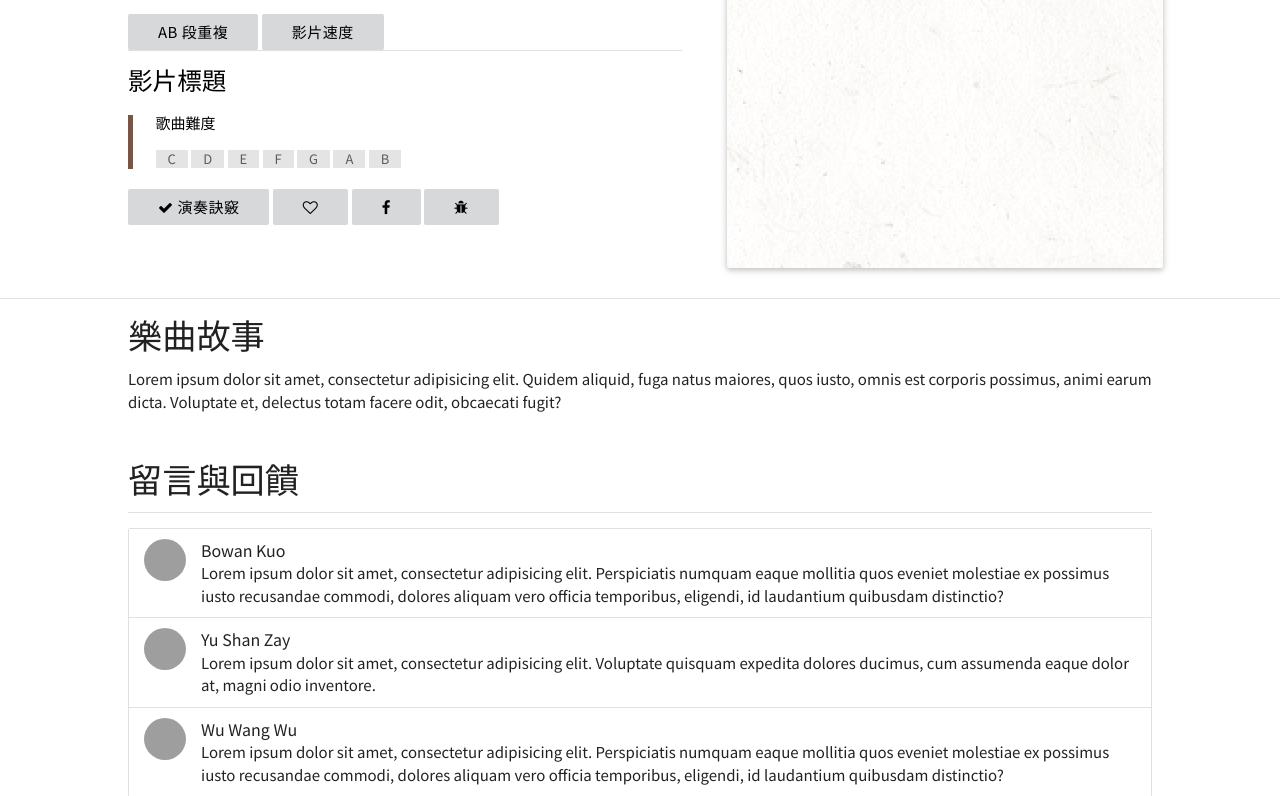
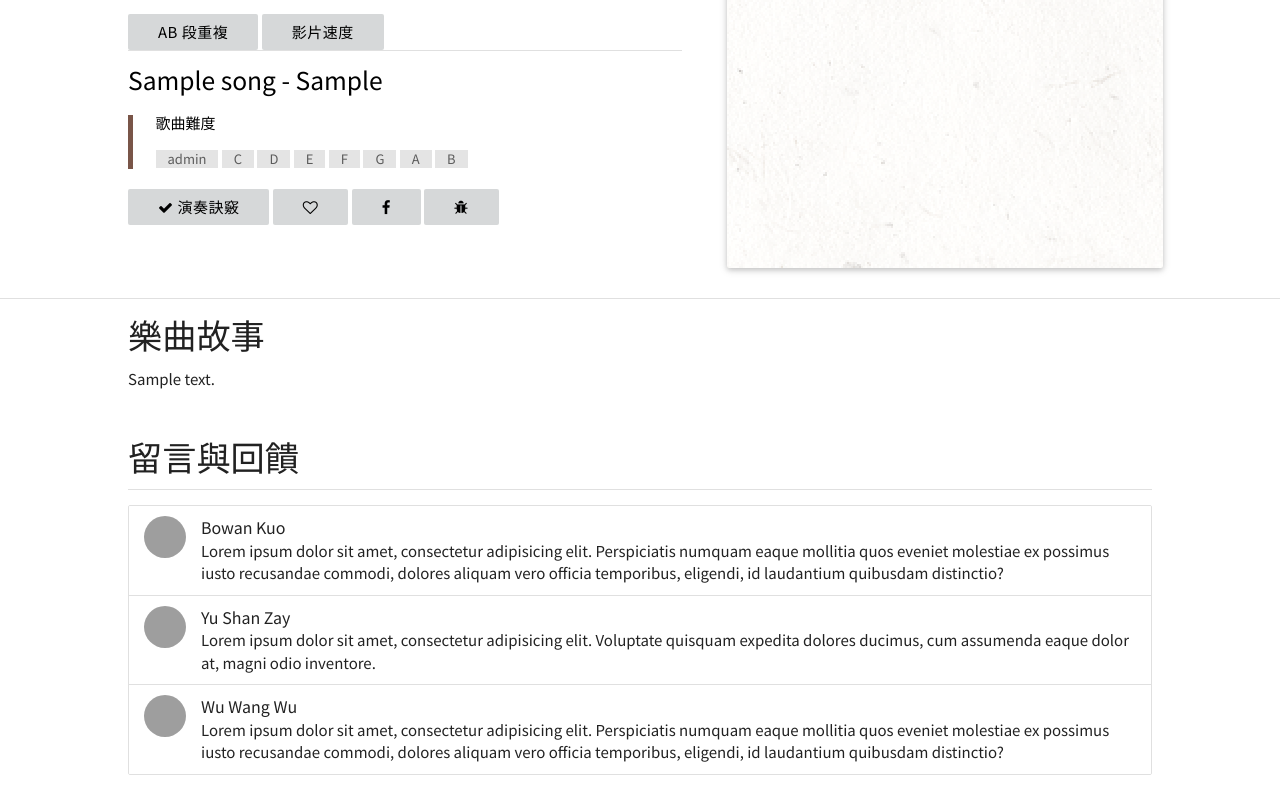
Before and after one commit to WanLinLin/Notebox, a Django app: page /notebox/player/1 in a window 1280 px wide. Shown: the part 407-1203 px from the top of the page. Run offline with Django 3.2, Linux system fonts and the light colour scheme; tables that the repository leaves empty hold one stand-in row (values such as "Sample post"); grey boxes labelled with a size stand in for pictures from a placeholder-image service; parts of the project's set-up code (start-up, migrations or seed data) failed here and were passed over; some libraries are stand-ins or nearby versions; grey boxes are pictures that could not be loaded.

Commit message:
Prototype beta

```diff
--- a/django_notebox/catear/notebox/templates/notebox/overview.html
+++ b/django_notebox/catear/notebox/templates/notebox/overview.html
@@ -76,7 +76,7 @@
 						<img class="activator" src="{{ music.img }}">
 					</div>
 					<div class="card-content">
-						<a href="/notebox/player/{{ music.playerid }}" class="card-title activator grey-text text-darken-3">
+						<a href="/notebox/player/{{ music.song_id }}" class="card-title activator grey-text text-darken-3">
 							{{ music.title }}
 						</a>
 						<p class="grey-text text-darken-1">
@@ -110,7 +110,7 @@
 						<img class="activator" src="{{ music.img }}">
 					</div>
 					<div class="card-content">
-						<a href="/notebox/player/{{ music.playerid }}" class="card-title activator grey-text text-darken-3">
+						<a href="/notebox/player/{{ music.song_id }}" class="card-title activator grey-text text-darken-3">
 							{{ music.title }}
 						</a>
 						<p class="grey-text text-darken-1">
--- a/django_notebox/catear/notebox/templates/notebox/player.html
+++ b/django_notebox/catear/notebox/templates/notebox/player.html
@@ -35,7 +35,7 @@
 					<div class="col s7 white-text mao-video-info">
 						<div class="section">
 							<div class="video-container">
-								<iframe width="420" height="315" src="https://www.youtube.com/embed/q6EoRBvdVPQ" frameborder="0" allowfullscreen></iframe>
+								<iframe width="420" height="315" src="https://www.youtube.com/embed/{{ song_yt_id }}" frameborder="0" allowfullscreen></iframe>
 							</div>
 						</div>
 						<a class="btn mao-simple-btn">AB 段重複</a>
@@ -44,10 +44,11 @@
 						<div class="divider"></div>
 						<div class="section">
 							<!-- Info below -->
-							<h5 style="display: inline;">影片標題</h5>
+							<h5 style="display: inline;">{{ title }} - {{ artist }}</h5>
 							<blockquote class="mao-blockquote">
 								<h6>歌曲難度</h6>
 								<p>
+									<div class="chip mao-chip">{{ level }}</div>
 									<div class="chip mao-chip">C</div>
 									<div class="chip mao-chip">D</div>
 									<div class="chip mao-chip">E</div>
@@ -77,6 +78,10 @@
 							</div>
 							<!-- Tab content -->
 							<div id="type1_note" class="col s12 mao-tab-content">
+								{% comment %}
+								Insert note here
+								{% endcomment %}
+								{{ note }}
 								<canvas id="mao-music-sheet" width="600" height="200"></canvas>
 							</div>
 							<div id="type2_note" class="col s12 mao-tab-content">
@@ -109,7 +114,7 @@
 		<div class="container">
 			<!-- Description -->
 			<h4>樂曲故事</h4>
-			<p>Lorem ipsum dolor sit amet, consectetur adipisicing elit. Quidem aliquid, fuga natus maiores, quos iusto, omnis est corporis possimus, animi earum dicta. Voluptate et, delectus totam facere odit, obcaecati fugit?</p>
+			<p>{{ desc }}</p>
 		</div>
 		<!--====  End of Video more info  ====-->
 
--- a/django_notebox/catear/notebox/urls.py
+++ b/django_notebox/catear/notebox/urls.py
@@ -6,7 +6,7 @@ from . import views
 urlpatterns = [
     url(r'^$', views.index),
     url(r'^overview/', views.overview),
-    url(r'^player/', views.player),
+    url(r'^player/(?P<song_id>\d+)', views.player),
     url(r'^account/$', views.account),
     url(r'^account/favorite/$', views.favorite),
     url(r'^account/logout/$', views.logout),
--- a/django_notebox/catear/notebox/views.py
+++ b/django_notebox/catear/notebox/views.py
@@ -4,6 +4,7 @@ from django.contrib.auth import logout as django_logout
 from django.contrib.staticfiles.templatetags.staticfiles import static
 from django.contrib.auth.decorators import login_required
 from .forms import RegistrationForm, LoginForm
+from .models import Song
 
 """
 /*===========================================
@@ -58,6 +59,12 @@ def index(request):
         return render(request, 'notebox/index.html', context)
 
 def overview(request):
+    # Get song data
+    songs = Song.objects.all()
+    songs_list = [{'title':i.title, 'desc':i.desc, 'img':i.song_img_url, 'song_id':i.id} for i in songs]
+    print(songs_list)
+
+
     if not request.user.is_authenticated():
         # Check form
         form_result = form_checker(request)
@@ -70,22 +77,17 @@ def overview(request):
         context['popular'] = []
 
         # Latest (test)
-        context['latest'].extend([
-            {'title': 'D小調第九號交響曲', 'desc': '作曲家: 貝多芬/1770/1827\n演奏者: 阿姆斯壯 女高音 雷諾茲 次女高音 雪利—奎克 男低音 提爾 男高音 朱里尼 指揮 倫敦交響', 'img': static('notebox/images/main-bg1.jpg'), 'playerid': '12345'},
-            {'title': 'D小調第九號交響曲', 'desc': '作曲家: 貝多芬/1770/1827\n演奏者: 阿姆斯壯 女高音 雷諾茲 次女高音 雪利—奎克 男低音 提爾 男高音 朱里尼 指揮 倫敦交響', 'img': static('notebox/images/main-bg1.jpg'), 'playerid': '12345'},
-            {'title': 'D小調第九號交響曲', 'desc': '作曲家: 貝多芬/1770/1827\n演奏者: 阿姆斯壯 女高音 雷諾茲 次女高音 雪利—奎克 男低音 提爾 男高音 朱里尼 指揮 倫敦交響', 'img': static('notebox/images/main-bg1.jpg'), 'playerid': '12345'},
-            {'title': 'D小調第九號交響曲', 'desc': '作曲家: 貝多芬/1770/1827\n演奏者: 阿姆斯壯 女高音 雷諾茲 次女高音 雪利—奎克 男低音 提爾 男高音 朱里尼 指揮 倫敦交響', 'img': static('notebox/images/main-bg1.jpg'), 'playerid': '12345'},
-        ])
+        context['latest'].extend(songs_list)
         # Popular (test)
         context['popular'].extend([
-            {'title': 'D小調第九號交響曲', 'desc': '作曲家: 貝多芬/1770/1827\n演奏者: 阿姆斯壯 女高音 雷諾茲 次女高音 雪利—奎克 男低音 提爾 男高音 朱里尼 指揮 倫敦交響', 'img': static('notebox/images/main-bg2.jpg'), 'playerid': '12345'},
-            {'title': 'D小調第九號交響曲', 'desc': '作曲家: 貝多芬/1770/1827\n演奏者: 阿姆斯壯 女高音 雷諾茲 次女高音 雪利—奎克 男低音 提爾 男高音 朱里尼 指揮 倫敦交響', 'img': static('notebox/images/main-bg2.jpg'), 'playerid': '12345'},
-            {'title': 'D小調第九號交響曲', 'desc': '作曲家: 貝多芬/1770/1827\n演奏者: 阿姆斯壯 女高音 雷諾茲 次女高音 雪利—奎克 男低音 提爾 男高音 朱里尼 指揮 倫敦交響', 'img': static('notebox/images/main-bg2.jpg'), 'playerid': '12345'},
-            {'title': 'D小調第九號交響曲', 'desc': '作曲家: 貝多芬/1770/1827\n演奏者: 阿姆斯壯 女高音 雷諾茲 次女高音 雪利—奎克 男低音 提爾 男高音 朱里尼 指揮 倫敦交響', 'img': static('notebox/images/main-bg2.jpg'), 'playerid': '12345'},
-            {'title': 'D小調第九號交響曲', 'desc': '作曲家: 貝多芬/1770/1827\n演奏者: 阿姆斯壯 女高音 雷諾茲 次女高音 雪利—奎克 男低音 提爾 男高音 朱里尼 指揮 倫敦交響', 'img': static('notebox/images/main-bg2.jpg'), 'playerid': '12345'},
-            {'title': 'D小調第九號交響曲', 'desc': '作曲家: 貝多芬/1770/1827\n演奏者: 阿姆斯壯 女高音 雷諾茲 次女高音 雪利—奎克 男低音 提爾 男高音 朱里尼 指揮 倫敦交響', 'img': static('notebox/images/main-bg2.jpg'), 'playerid': '12345'},
-            {'title': 'D小調第九號交響曲', 'desc': '作曲家: 貝多芬/1770/1827\n演奏者: 阿姆斯壯 女高音 雷諾茲 次女高音 雪利—奎克 男低音 提爾 男高音 朱里尼 指揮 倫敦交響', 'img': static('notebox/images/main-bg2.jpg'), 'playerid': '12345'},
-            {'title': 'D小調第九號交響曲', 'desc': '作曲家: 貝多芬/1770/1827\n演奏者: 阿姆斯壯 女高音 雷諾茲 次女高音 雪利—奎克 男低音 提爾 男高音 朱里尼 指揮 倫敦交響', 'img': static('notebox/images/main-bg2.jpg'), 'playerid': '12345'},
+            {'title': 'D小調第九號交響曲', 'desc': '作曲家: 貝多芬/1770/1827\n演奏者: 阿姆斯壯 女高音 雷諾茲 次女高音 雪利—奎克 男低音 提爾 男高音 朱里尼 指揮 倫敦交響', 'img': static('notebox/images/main-bg2.jpg'), 'song_id': '12345'},
+            {'title': 'D小調第九號交響曲', 'desc': '作曲家: 貝多芬/1770/1827\n演奏者: 阿姆斯壯 女高音 雷諾茲 次女高音 雪利—奎克 男低音 提爾 男高音 朱里尼 指揮 倫敦交響', 'img': static('notebox/images/main-bg2.jpg'), 'song_id': '12345'},
+            {'title': 'D小調第九號交響曲', 'desc': '作曲家: 貝多芬/1770/1827\n演奏者: 阿姆斯壯 女高音 雷諾茲 次女高音 雪利—奎克 男低音 提爾 男高音 朱里尼 指揮 倫敦交響', 'img': static('notebox/images/main-bg2.jpg'), 'song_id': '12345'},
+            {'title': 'D小調第九號交響曲', 'desc': '作曲家: 貝多芬/1770/1827\n演奏者: 阿姆斯壯 女高音 雷諾茲 次女高音 雪利—奎克 男低音 提爾 男高音 朱里尼 指揮 倫敦交響', 'img': static('notebox/images/main-bg2.jpg'), 'song_id': '12345'},
+            {'title': 'D小調第九號交響曲', 'desc': '作曲家: 貝多芬/1770/1827\n演奏者: 阿姆斯壯 女高音 雷諾茲 次女高音 雪利—奎克 男低音 提爾 男高音 朱里尼 指揮 倫敦交響', 'img': static('notebox/images/main-bg2.jpg'), 'song_id': '12345'},
+            {'title': 'D小調第九號交響曲', 'desc': '作曲家: 貝多芬/1770/1827\n演奏者: 阿姆斯壯 女高音 雷諾茲 次女高音 雪利—奎克 男低音 提爾 男高音 朱里尼 指揮 倫敦交響', 'img': static('notebox/images/main-bg2.jpg'), 'song_id': '12345'},
+            {'title': 'D小調第九號交響曲', 'desc': '作曲家: 貝多芬/1770/1827\n演奏者: 阿姆斯壯 女高音 雷諾茲 次女高音 雪利—奎克 男低音 提爾 男高音 朱里尼 指揮 倫敦交響', 'img': static('notebox/images/main-bg2.jpg'), 'song_id': '12345'},
+            {'title': 'D小調第九號交響曲', 'desc': '作曲家: 貝多芬/1770/1827\n演奏者: 阿姆斯壯 女高音 雷諾茲 次女高音 雪利—奎克 男低音 提爾 男高音 朱里尼 指揮 倫敦交響', 'img': static('notebox/images/main-bg2.jpg'), 'song_id': '12345'},
         ])
         return render(request, 'notebox/overview.html', context)
     else:
@@ -95,22 +97,17 @@ def overview(request):
         context['popular'] = []
 
         # Latest (test)
-        context['latest'].extend([
-            {'title': 'D小調第九號交響曲', 'desc': '作曲家: 貝多芬/1770/1827\n演奏者: 阿姆斯壯 女高音 雷諾茲 次女高音 雪利—奎克 男低音 提爾 男高音 朱里尼 指揮 倫敦交響', 'img': static('notebox/images/main-bg1.jpg'), 'playerid': '12345'},
-            {'title': 'D小調第九號交響曲', 'desc': '作曲家: 貝多芬/1770/1827\n演奏者: 阿姆斯壯 女高音 雷諾茲 次女高音 雪利—奎克 男低音 提爾 男高音 朱里尼 指揮 倫敦交響', 'img': static('notebox/images/main-bg1.jpg'), 'playerid': '12345'},
-            {'title': 'D小調第九號交響曲', 'desc': '作曲家: 貝多芬/1770/1827\n演奏者: 阿姆斯壯 女高音 雷諾茲 次女高音 雪利—奎克 男低音 提爾 男高音 朱里尼 指揮 倫敦交響', 'img': static('notebox/images/main-bg1.jpg'), 'playerid': '12345'},
-            {'title': 'D小調第九號交響曲', 'desc': '作曲家: 貝多芬/1770/1827\n演奏者: 阿姆斯壯 女高音 雷諾茲 次女高音 雪利—奎克 男低音 提爾 男高音 朱里尼 指揮 倫敦交響', 'img': static('notebox/images/main-bg1.jpg'), 'playerid': '12345'},
-        ])
+        context['latest'].extend(songs_list)
         # Popular (test)
         context['popular'].extend([
-            {'title': 'D小調第九號交響曲', 'desc': '作曲家: 貝多芬/1770/1827\n演奏者: 阿姆斯壯 女高音 雷諾茲 次女高音 雪利—奎克 男低音 提爾 男高音 朱里尼 指揮 倫敦交響', 'img': static('notebox/images/main-bg2.jpg'), 'playerid': '12345'},
-            {'title': 'D小調第九號交響曲', 'desc': '作曲家: 貝多芬/1770/1827\n演奏者: 阿姆斯壯 女高音 雷諾茲 次女高音 雪利—奎克 男低音 提爾 男高音 朱里尼 指揮 倫敦交響', 'img': static('notebox/images/main-bg2.jpg'), 'playerid': '12345'},
-            {'title': 'D小調第九號交響曲', 'desc': '作曲家: 貝多芬/1770/1827\n演奏者: 阿姆斯壯 女高音 雷諾茲 次女高音 雪利—奎克 男低音 提爾 男高音 朱里尼 指揮 倫敦交響', 'img': static('notebox/images/main-bg2.jpg'), 'playerid': '12345'},
-            {'title': 'D小調第九號交響曲', 'desc': '作曲家: 貝多芬/1770/1827\n演奏者: 阿姆斯壯 女高音 雷諾茲 次女高音 雪利—奎克 男低音 提爾 男高音 朱里尼 指揮 倫敦交響', 'img': static('notebox/images/main-bg2.jpg'), 'playerid': '12345'},
-            {'title': 'D小調第九號交響曲', 'desc': '作曲家: 貝多芬/1770/1827\n演奏者: 阿姆斯壯 女高音 雷諾茲 次女高音 雪利—奎克 男低音 提爾 男高音 朱里尼 指揮 倫敦交響', 'img': static('notebox/images/main-bg2.jpg'), 'playerid': '12345'},
-            {'title': 'D小調第九號交響曲', 'desc': '作曲家: 貝多芬/1770/1827\n演奏者: 阿姆斯壯 女高音 雷諾茲 次女高音 雪利—奎克 男低音 提爾 男高音 朱里尼 指揮 倫敦交響', 'img': static('notebox/images/main-bg2.jpg'), 'playerid': '12345'},
-            {'title': 'D小調第九號交響曲', 'desc': '作曲家: 貝多芬/1770/1827\n演奏者: 阿姆斯壯 女高音 雷諾茲 次女高音 雪利—奎克 男低音 提爾 男高音 朱里尼 指揮 倫敦交響', 'img': static('notebox/images/main-bg2.jpg'), 'playerid': '12345'},
-            {'title': 'D小調第九號交響曲', 'desc': '作曲家: 貝多芬/1770/1827\n演奏者: 阿姆斯壯 女高音 雷諾茲 次女高音 雪利—奎克 男低音 提爾 男高音 朱里尼 指揮 倫敦交響', 'img': static('notebox/images/main-bg2.jpg'), 'playerid': '12345'},
+            {'title': 'D小調第九號交響曲', 'desc': '作曲家: 貝多芬/1770/1827\n演奏者: 阿姆斯壯 女高音 雷諾茲 次女高音 雪利—奎克 男低音 提爾 男高音 朱里尼 指揮 倫敦交響', 'img': static('notebox/images/main-bg2.jpg'), 'song_id': '12345'},
+            {'title': 'D小調第九號交響曲', 'desc': '作曲家: 貝多芬/1770/1827\n演奏者: 阿姆斯壯 女高音 雷諾茲 次女高音 雪利—奎克 男低音 提爾 男高音 朱里尼 指揮 倫敦交響', 'img': static('notebox/images/main-bg2.jpg'), 'song_id': '12345'},
+            {'title': 'D小調第九號交響曲', 'desc': '作曲家: 貝多芬/1770/1827\n演奏者: 阿姆斯壯 女高音 雷諾茲 次女高音 雪利—奎克 男低音 提爾 男高音 朱里尼 指揮 倫敦交響', 'img': static('notebox/images/main-bg2.jpg'), 'song_id': '12345'},
+            {'title': 'D小調第九號交響曲', 'desc': '作曲家: 貝多芬/1770/1827\n演奏者: 阿姆斯壯 女高音 雷諾茲 次女高音 雪利—奎克 男低音 提爾 男高音 朱里尼 指揮 倫敦交響', 'img': static('notebox/images/main-bg2.jpg'), 'song_id': '12345'},
+            {'title': 'D小調第九號交響曲', 'desc': '作曲家: 貝多芬/1770/1827\n演奏者: 阿姆斯壯 女高音 雷諾茲 次女高音 雪利—奎克 男低音 提爾 男高音 朱里尼 指揮 倫敦交響', 'img': static('notebox/images/main-bg2.jpg'), 'song_id': '12345'},
+            {'title': 'D小調第九號交響曲', 'desc': '作曲家: 貝多芬/1770/1827\n演奏者: 阿姆斯壯 女高音 雷諾茲 次女高音 雪利—奎克 男低音 提爾 男高音 朱里尼 指揮 倫敦交響', 'img': static('notebox/images/main-bg2.jpg'), 'song_id': '12345'},
+            {'title': 'D小調第九號交響曲', 'desc': '作曲家: 貝多芬/1770/1827\n演奏者: 阿姆斯壯 女高音 雷諾茲 次女高音 雪利—奎克 男低音 提爾 男高音 朱里尼 指揮 倫敦交響', 'img': static('notebox/images/main-bg2.jpg'), 'song_id': '12345'},
+            {'title': 'D小調第九號交響曲', 'desc': '作曲家: 貝多芬/1770/1827\n演奏者: 阿姆斯壯 女高音 雷諾茲 次女高音 雪利—奎克 男低音 提爾 男高音 朱里尼 指揮 倫敦交響', 'img': static('notebox/images/main-bg2.jpg'), 'song_id': '12345'},
         ])
         return render(request, 'notebox/overview.html', context)
 
@@ -122,7 +119,15 @@ def account(request):
 def favorite(request):
     return render(request, 'notebox/account_info_favorite.html', {})
 
-def player(request):
+def player(request, song_id):
+
+    # Get song data by id
+    song = Song.objects.get(id=song_id)
+    song_info = {
+        'title': song.title, 'song_yt_id':song.song_yt_id, 'yt_url': song.url,
+        'desc': song.desc, 'level': song.level, 'style': song.song_style,
+        'note': song.note, 'artist': song.artist}
+
     if not request.user.is_authenticated():
         # Check form
         form_result = form_checker(request)
@@ -131,7 +136,15 @@ def player(request):
 
         # Generate data
         context = create_login_signup_form()
+
+        # TEST
+        context.update(song_info)
+
         return render(request, 'notebox/player.html', context)
     else:
         context = {}
+
+        # TEST
+        context.update(song_info)
+
         return render(request, 'notebox/player.html', context)
```
Also changed, not shown: django_notebox/catear/notebox/admin.py (+7 -3 lines), django_notebox/catear/notebox/models.py (+19 -5 lines).
